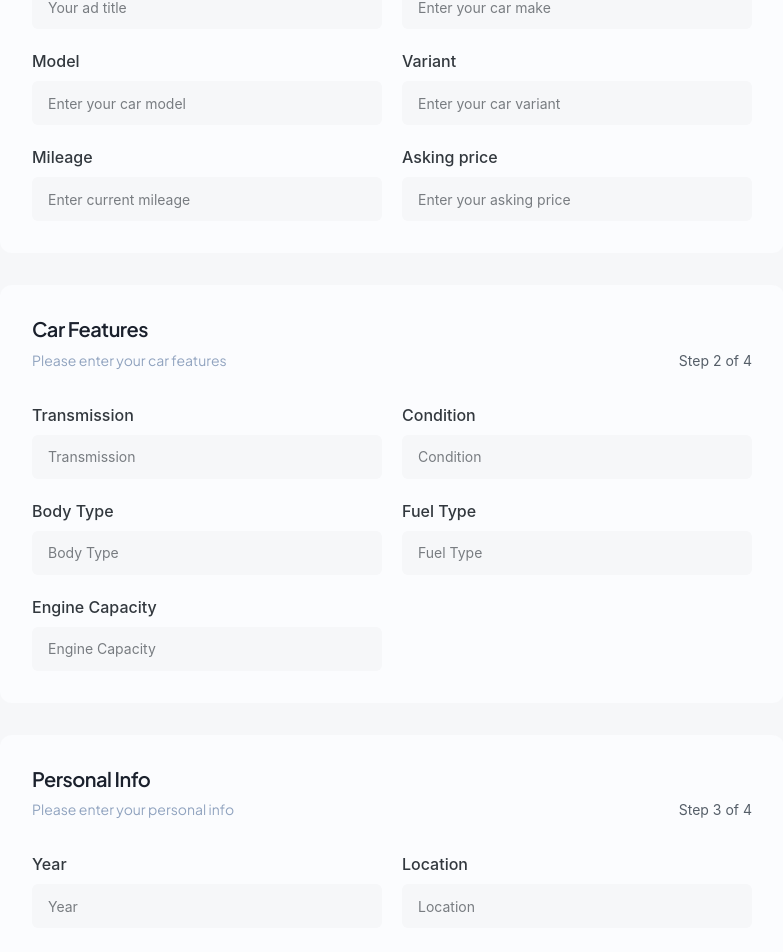
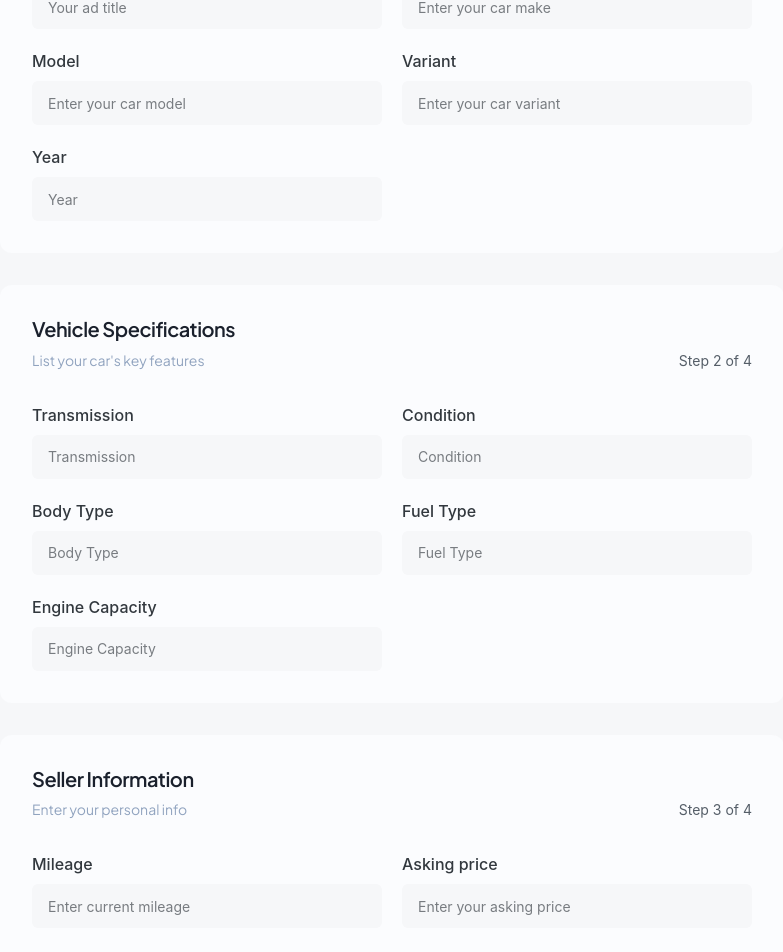
Before and after one commit to annabellaals/Wheelshub, a React (Create React App) app in the folder frontend/: page /createListing in a window 1280 px wide. Shown: the part 359-1311 px from the top of the page, without its empty margins (240-1023 px from the left). Built offline with nearby package versions, Linux system fonts and the light colour scheme.

Commit message:
Ux fixes

```diff
--- a/frontend/src/pages/CreateListing.js
+++ b/frontend/src/pages/CreateListing.js
@@ -31,7 +31,33 @@ const CreateListing = () => {
     type: "",
     message: "",
   });
-
+  const carInfoFields = [
+    {
+      name: "title",
+      label: "Title",
+      placeholder: "Your ad title",
+      type: "text",
+    },
+    {
+      name: "make",
+      label: "Make",
+      placeholder: "Enter your car make",
+      type: "text",
+    },
+    {
+      name: "model",
+      label: "Model",
+      placeholder: "Enter your car model",
+      type: "text",
+    },
+    {
+      name: "variant",
+      label: "Variant",
+      placeholder: "Enter your car variant",
+      type: "text",
+    },
+    { name: "year", label: "Year", placeholder: "Year", type: "text" },
+  ];
   const carfeatures = [
     {
       name: "transmission",
@@ -65,8 +91,18 @@ const CreateListing = () => {
     },
   ];
   const personalInfoFields = [
-    { name: "year", label: "Year", placeholder: "Year", type: "text" },
-
+    {
+      name: "mileage",
+      label: "Mileage",
+      placeholder: "Enter current mileage",
+      type: "text",
+    },
+    {
+      name: "asking_price",
+      label: "Asking price",
+      placeholder: "Enter your asking price",
+      type: "text",
+    },
     {
       name: "location",
       label: "Location",
@@ -77,45 +113,6 @@ const CreateListing = () => {
       name: "description",
       label: "Description",
       placeholder: "Description",
-      type: "text",
-    },
-  ];
-
-  const carInfoFields = [
-    {
-      name: "title",
-      label: "Title",
-      placeholder: "Your ad title",
-      type: "text",
-    },
-    {
-      name: "make",
-      label: "Make",
-      placeholder: "Enter your car make",
-      type: "text",
-    },
-    {
-      name: "model",
-      label: "Model",
-      placeholder: "Enter your car model",
-      type: "text",
-    },
-    {
-      name: "variant",
-      label: "Variant",
-      placeholder: "Enter your car variant",
-      type: "text",
-    },
-    {
-      name: "mileage",
-      label: "Mileage",
-      placeholder: "Enter current mileage",
-      type: "text",
-    },
-    {
-      name: "asking_price",
-      label: "Asking price",
-      placeholder: "Enter your asking price",
       type: "text",
     },
   ];
@@ -312,8 +309,8 @@ const CreateListing = () => {
       </Box>
 
       <FormSection
-        title="Car Info"
-        subtitle="Please enter your car info"
+        title="Vehicle Details"
+        subtitle="Provide information about the car you're listing"
         fields={carInfoFields}
         step="Step 1 of 4"
         formData={formData}
@@ -322,8 +319,8 @@ const CreateListing = () => {
       />
 
       <FormSection
-        title="Car Features"
-        subtitle="Please enter your car features"
+        title="Vehicle Specifications"
+        subtitle="List your car's key features"
         fields={carfeatures}
         step="Step 2 of 4"
         formData={formData}
@@ -331,8 +328,8 @@ const CreateListing = () => {
         onInputChange={handleInputChange}
       />
       <FormSection
-        title="Personal Info"
-        subtitle="Please enter your personal info"
+        title="Seller Information"
+        subtitle="Enter your personal info"
         fields={personalInfoFields}
         step="Step 3 of 4"
         formData={formData}
```
